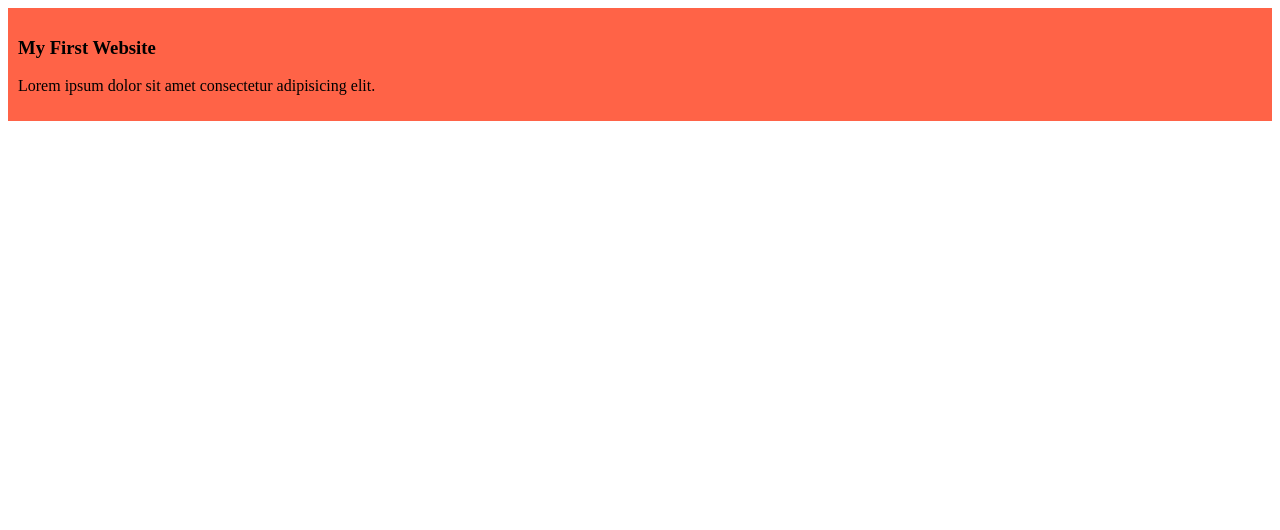
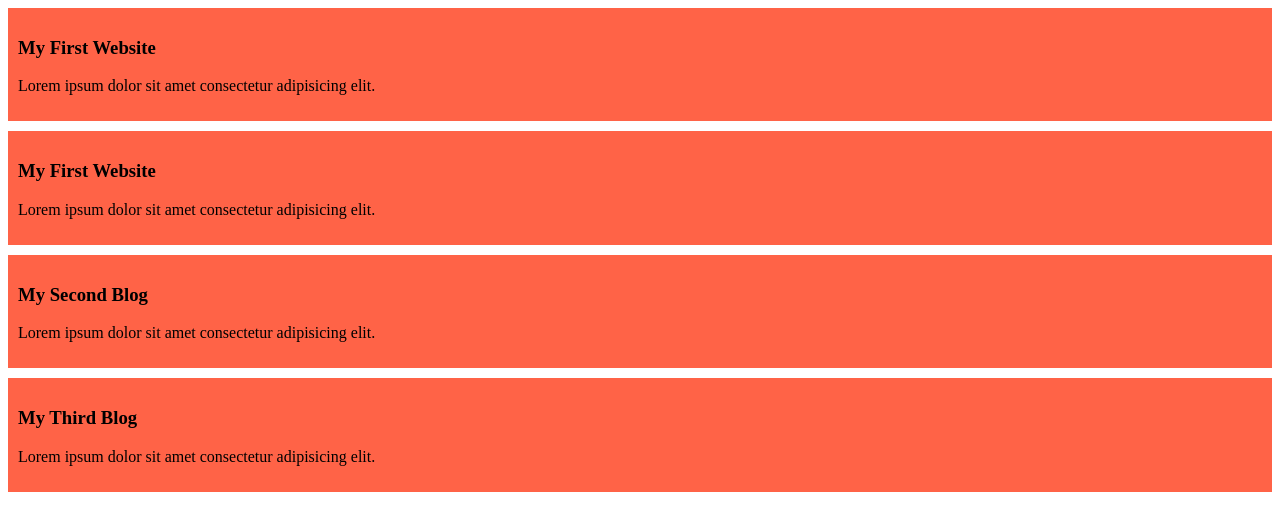
Before and after one commit to SultanaYeasmin/my-simple-website, a plain HTML site: page index.html in a window 1280 px wide. Drawn offline with Linux system fonts and the light colour scheme.

Commit message:
added second and third blog

```diff
--- a/index.html
+++ b/index.html
@@ -12,5 +12,17 @@
         <h3>My First Website</h3>
         <p>Lorem ipsum dolor sit amet consectetur adipisicing elit. </p>
     </div>
+    <div>
+        <h3>My First Website</h3>
+        <p>Lorem ipsum dolor sit amet consectetur adipisicing elit. </p>
+    </div>
+    <div>
+        <h3>My Second Blog</h3>
+        <p>Lorem ipsum dolor sit amet consectetur adipisicing elit. </p>
+    </div>
+    <div>
+        <h3>My Third Blog</h3>
+        <p>Lorem ipsum dolor sit amet consectetur adipisicing elit. </p>
+    </div>
 </body>
 </html>
--- a/styles/blog.css
+++ b/styles/blog.css
@@ -1,5 +1,6 @@
 div{
     background-color: tomato;
     padding: 10px;
+    margin-bottom: 10px;
 
 }
```
